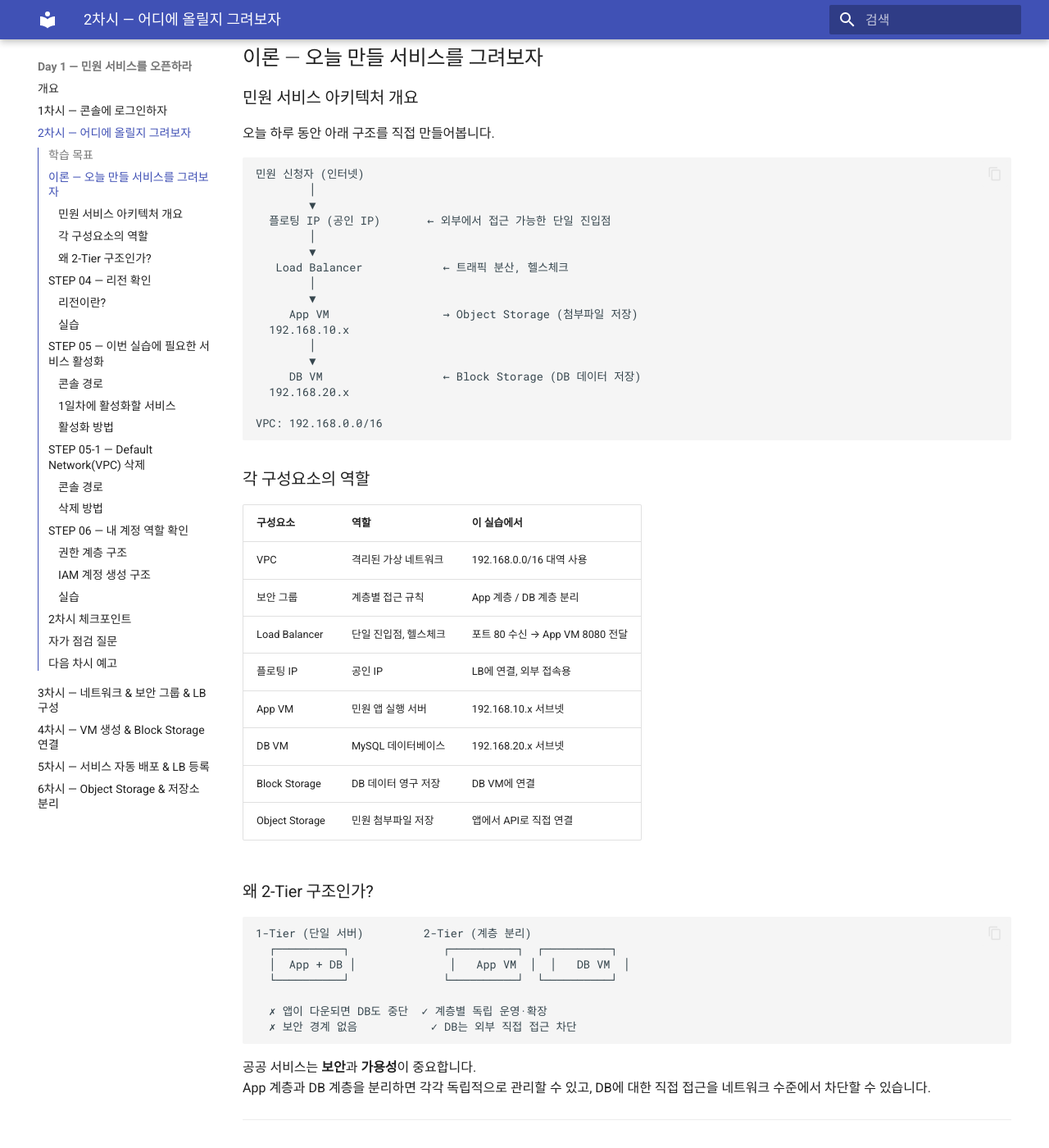
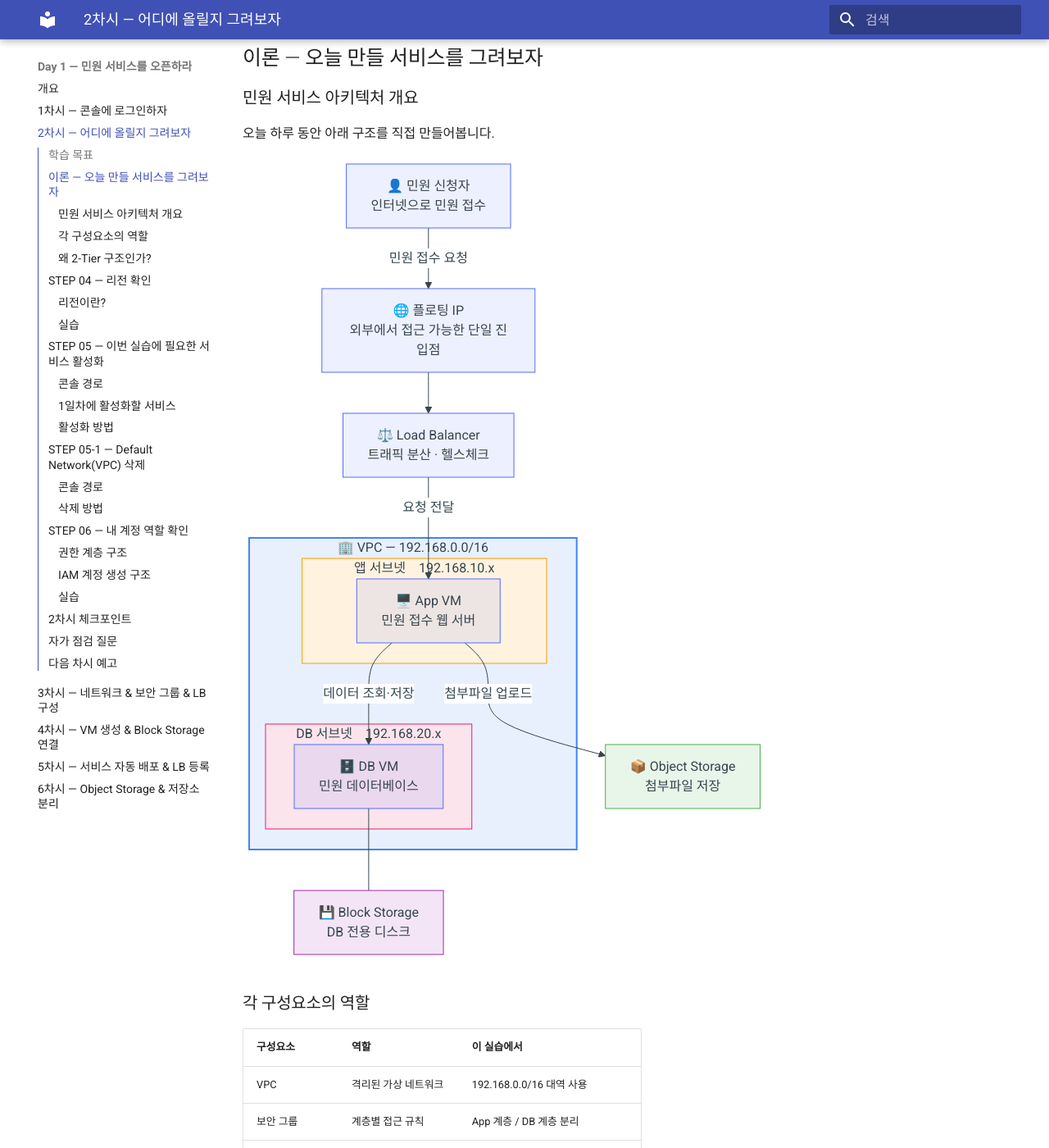
Before and after one commit to skilleat-labs/cloud-native-minwon-lab, an MkDocs documentation site: the page built from docs/day1/session2.md, in a window 1280 px wide and 1400 px high, scrolled down 680 px. Shown: the whole window at 82% size. Built offline with MkDocs 1.6.1 and Material for MkDocs 9.7.7, drawn with Linux system fonts in a browser that asks for light colours; some of the changed lines change nothing that is shown; some of the changed text lies outside the part shown.

Commit message:
docs: session2 ASCII 다이어그램 3개 Mermaid로 교체

````diff
--- a/docs/day1/session2.md
+++ b/docs/day1/session2.md
@@ -27,24 +27,36 @@
 
 오늘 하루 동안 아래 구조를 직접 만들어봅니다.
 
-```
-민원 신청자 (인터넷)
-        │
-        ▼
-  플로팅 IP (공인 IP)       ← 외부에서 접근 가능한 단일 진입점
-        │
-        ▼
-   Load Balancer            ← 트래픽 분산, 헬스체크
-        │
-        ▼
-     App VM                 → Object Storage (첨부파일 저장)
-  192.168.10.x
-        │
-        ▼
-     DB VM                  ← Block Storage (DB 데이터 저장)
-  192.168.20.x
+```mermaid
+graph TD
+    User["👤 민원 신청자\n인터넷으로 민원 접수"]
+    FIP["🌐 플로팅 IP\n외부에서 접근 가능한 단일 진입점"]
+    LB["⚖️ Load Balancer\n트래픽 분산 · 헬스체크"]
 
-VPC: 192.168.0.0/16
+    subgraph VPC["🏢 VPC — 192.168.0.0/16"]
+        subgraph AppNet["앱 서브넷　192.168.10.x"]
+            AppVM["🖥️ App VM\n민원 접수 웹 서버"]
+        end
+        subgraph DBNet["DB 서브넷　192.168.20.x"]
+            DBVM["🗄️ DB VM\n민원 데이터베이스"]
+        end
+    end
+
+    ObjStorage["📦 Object Storage\n첨부파일 저장"]
+    BlockStorage["💾 Block Storage\nDB 전용 디스크"]
+
+    User -->|"민원 접수 요청"| FIP
+    FIP --> LB
+    LB -->|"요청 전달"| AppVM
+    AppVM -->|"데이터 조회·저장"| DBVM
+    AppVM -->|"첨부파일 업로드"| ObjStorage
+    DBVM --- BlockStorage
+
+    style VPC fill:#e8f0fe,stroke:#4285f4,stroke-width:2px
+    style AppNet fill:#fff3e0,stroke:#ff9800,stroke-width:1px
+    style DBNet fill:#fce4ec,stroke:#e91e63,stroke-width:1px
+    style ObjStorage fill:#e8f5e9,stroke:#4caf50,stroke-width:1px
+    style BlockStorage fill:#f3e5f5,stroke:#9c27b0,stroke-width:1px
 ```
 
 ### 각 구성요소의 역할
@@ -62,15 +74,29 @@
 
 ### 왜 2-Tier 구조인가?
 
+```mermaid
+graph LR
+    subgraph T1["❌ 1-Tier — 단일 서버"]
+        A["App + DB\n한 서버에 모두"]
+    end
+
+    subgraph T2["✅ 2-Tier — 계층 분리"]
+        B["🖥️ App VM"]
+        C["🗄️ DB VM"]
+        B --> C
+    end
+
+    style T1 fill:#ffebee,stroke:#e53935,stroke-width:2px
+    style T2 fill:#e8f5e9,stroke:#43a047,stroke-width:2px
+    style A fill:#ffcdd2,stroke:#e53935
+    style B fill:#c8e6c9,stroke:#43a047
+    style C fill:#c8e6c9,stroke:#43a047
 ```
-1-Tier (단일 서버)         2-Tier (계층 분리)
-  ┌──────────┐              ┌──────────┐  ┌──────────┐
-  │  App + DB │              │   App VM  │  │   DB VM  │
-  └──────────┘              └──────────┘  └──────────┘
 
-  ✗ 앱이 다운되면 DB도 중단  ✓ 계층별 독립 운영·확장
-  ✗ 보안 경계 없음           ✓ DB는 외부 직접 접근 차단
-```
+| | 1-Tier | 2-Tier |
+|--|--------|--------|
+| 장애 | 앱이 다운되면 DB도 중단 | 계층별 독립 운영·확장 |
+| 보안 | 보안 경계 없음 | DB는 외부 직접 접근 차단 |
 
 공공 서비스는 **보안**과 **가용성**이 중요합니다.
 App 계층과 DB 계층을 분리하면 각각 독립적으로 관리할 수 있고, DB에 대한 직접 접근을 네트워크 수준에서 차단할 수 있습니다.
@@ -192,12 +218,17 @@
 
 ### 권한 계층 구조
 
-```
-조직 역할 (OWNER / ADMIN / MEMBER)
-      ↓
-프로젝트 역할 (ADMIN / MEMBER / BILLING VIEWER)
-      ↓
-실제 작업 권한 (생성 · 읽기 · 갱신 · 삭제)
+```mermaid
+graph TD
+    O["🏢 조직 역할\nOWNER · ADMIN · MEMBER"]
+    P["📁 프로젝트 역할\nADMIN · MEMBER · BILLING VIEWER"]
+    A["⚙️ 실제 작업 권한\n생성 · 읽기 · 수정 · 삭제"]
+
+    O --> P --> A
+
+    style O fill:#e8f0fe,stroke:#4285f4,stroke-width:2px
+    style P fill:#fff3e0,stroke:#ff9800,stroke-width:2px
+    style A fill:#e8f5e9,stroke:#4caf50,stroke-width:2px
 ```
 
 | 프로젝트 역할 | 할 수 있는 것 |
@@ -217,7 +248,7 @@
 ### 실습
 
 1. 오른쪽 위 계정 아이콘 → **계정 정보** 에서 내 역할을 확인합니다
-2. `minwon-service` 프로젝트에서 **MEMBER** 이상인지 확인합니다
+2. `minwon-service-edu{내 번호}` 프로젝트에서 **MEMBER** 이상인지 확인합니다
 
 | 항목 | 내가 확인한 값 |
 |------|-------------|
````
